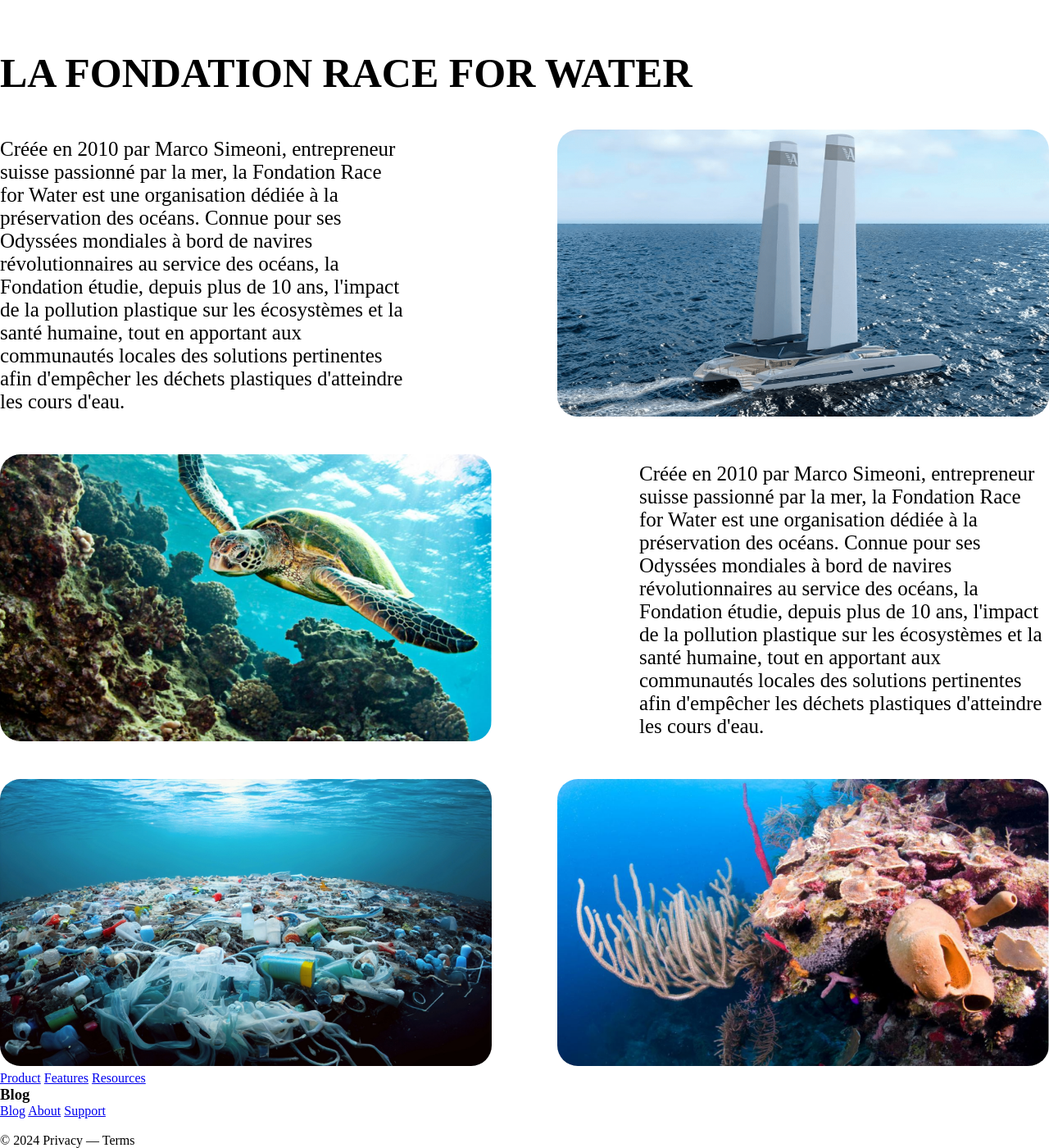
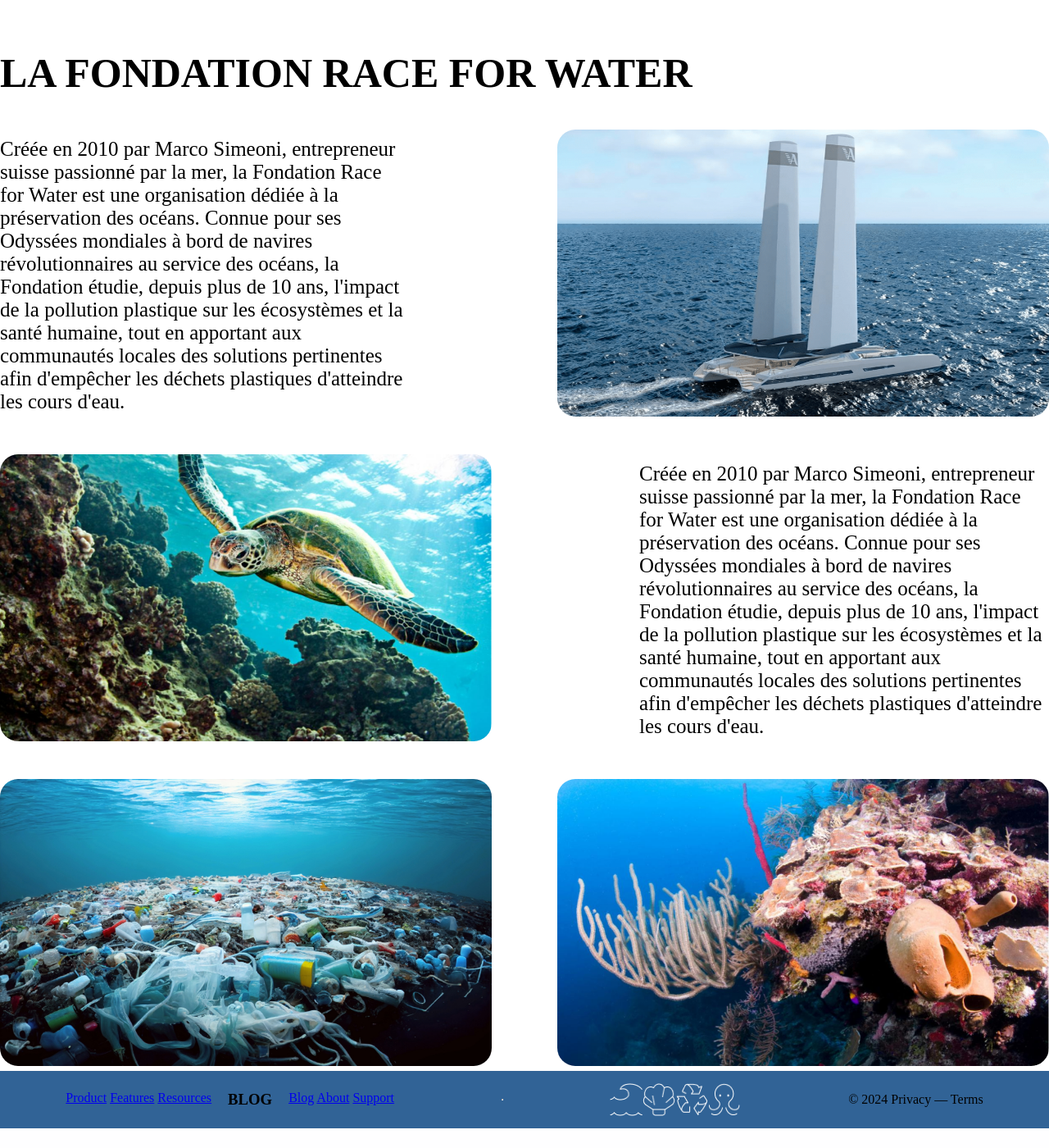
Before and after one commit to FuzniX/NuitInfo, a Flask app: page / in a window 1280 px wide. Shown: the part 152-1552 px from the top of the page at 82% size. After the commit the page ends 1528 px from the top, so only its background shows below. Run offline with Flask 3, Linux system fonts and the light colour scheme; some web fonts are replaced.

Commit message:
add footer styles

```diff
--- a/static/style.css
+++ b/static/style.css
@@ -127,11 +127,44 @@ header .container {
 .item img {
   width: 600px;
   max-height: 350px;
-  border-radius: 25px;
+  border-radius: 22px;
 }
 
 .item_2 {
   flex-direction: row-reverse;
+}
+
+footer {
+  background-color: #316396;
+  padding: 15px;
+}
+
+footer .container {
+  display: flex;
+  flex-direction: row;
+  align-items: center;
+  justify-content: space-around;
+}
+
+.icons {
+  display: flex;
+  justify-content: space-between;
+  max-width: 200px;
+}
+.icons img {
+  width: 40px;
+  height: 40px;
+}
+
+.menu_footer {
+  display: flex;
+  justify-content: space-between;
+}
+
+.menu_footer h3 {
+  text-transform: uppercase;
+  margin-left: 20px;
+  margin-right: 20px;
 }
 
 @keyframes showHeader{
--- a/templates/index.html
+++ b/templates/index.html
@@ -79,8 +79,12 @@
                     <a href="footer/support.html">Support</a>
                 </div>
             </div>
+            <hr>
             <div class="icons">
-                <img src="" alt=""><img src="" alt=""><img src="" alt=""><img src="" alt="">
+                <img src="/static/img/icon_1.png" alt="">
+                <img src="/static/img/icon_2.png" alt="">
+                <img src="/static/img/icon_3.png" alt="">
+                <img src="/static/img/icon_4.png" alt="">
             </div>
             <div class="term">
                 <p>© 2024  Privacy — Terms</p>
```
Also changed, not shown: static/img/icon_1.png (added), static/img/icon_2.png (added), static/img/icon_3.png (added), static/img/icon_4.png (added).
